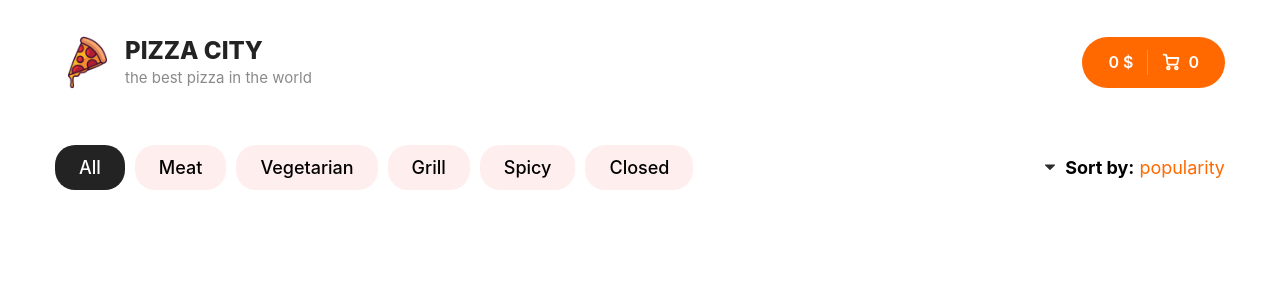
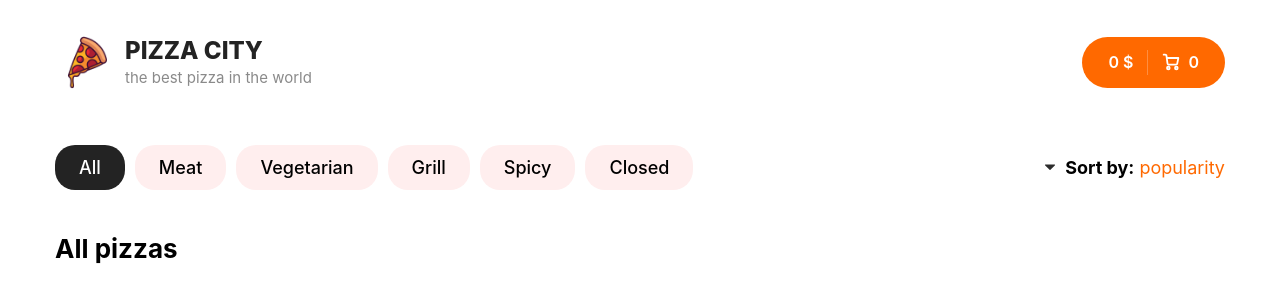
Before and after one commit to afsonk/pizza-store, a React (Create React App) app: page / in a window 1280 px wide. Shown: the top 302 px of the page. Built offline with nearby package versions, Linux system fonts and the light colour scheme.

Commit message:
added content title component and moved category state to the parent component

```diff
--- a/src/components/Home/Categories.tsx
+++ b/src/components/Home/Categories.tsx
@@ -1,24 +1,23 @@
 import classnames from "classnames"
-import {useState} from "react"
 
 type Props = {
-    categories: Array<string>
+    categories: Array<string>,
+    activeCategory: null | number,
+    setActiveCategory: (index: number | null) => void
 }
 
-function Categories({categories}: Props) {
-    const [active, setActive] = useState<null | number>(null)
-
+function Categories({categories, activeCategory, setActiveCategory}: Props) {
     return (
         <ul className={'categories'}>
             <li className={classnames('category__item', {
-                'active': active === null})}
-                onClick={() => setActive(null)}>All</li>
+                'active': activeCategory === null})}
+                onClick={() => setActiveCategory(null)}>All</li>
             {
                 categories.map((item, index) => {
                    return <li className={classnames('category__item',{
-                       'active': active === index})}
+                       'active': activeCategory === index})}
                               key={item}
-                              onClick={() => setActive(index)}>{item}</li>
+                              onClick={() => setActiveCategory(index)}>{item}</li>
                 })
             }
         </ul>
--- /dev/null
+++ b/src/components/Home/ContentTitle.tsx
@@ -0,0 +1,7 @@
+
+
+function ContentTitle({activeCategory}: {activeCategory: string}){
+    return <h2 className={'content__title'}>{activeCategory ? activeCategory : "All"} pizzas</h2>
+}
+
+export default ContentTitle
--- a/src/components/Home/Home.tsx
+++ b/src/components/Home/Home.tsx
@@ -1,16 +1,20 @@
+import {useState} from "react"
 import Categories from "./Categories"
 import Container from "../shared/Container"
 import Sort from "./Sort"
+import ContentTitle from "./ContentTitle"
 
 function Home() {
     const categories = ['Meat', 'Vegetarian', 'Grill', 'Spicy', 'Closed']
+    const [activeCategory, setActiveCategory] = useState<null | number>(null)
     return (
         <main className={'content'}>
             <Container>
                 <div className={'content__top'}>
-                    <Categories categories={categories}/>
+                    <Categories categories={categories} activeCategory={activeCategory} setActiveCategory={setActiveCategory}/>
                     <Sort/>
                 </div>
+                <ContentTitle activeCategory={categories[activeCategory!]}/>
             </Container>
         </main>
     )
--- a/src/components/Home/SortArrow.tsx
+++ b/src/components/Home/SortArrow.tsx
@@ -2,7 +2,6 @@ import classnames from "classnames"
 
 
 function SortArrow({isVisible}: {isVisible: boolean}){
-    console.log(isVisible)
     return(
         <svg className={classnames('sort__arrow',{
             'active': isVisible
--- a/src/style.scss
+++ b/src/style.scss
@@ -110,6 +110,11 @@ body {
   justify-content: space-between;
   padding: 1.3rem 0;
 }
+.content__title{
+  font-size: 26px;
+  padding: 20px 0;
+}
+
 .categories{
   display: flex;
   list-style: none;
```
